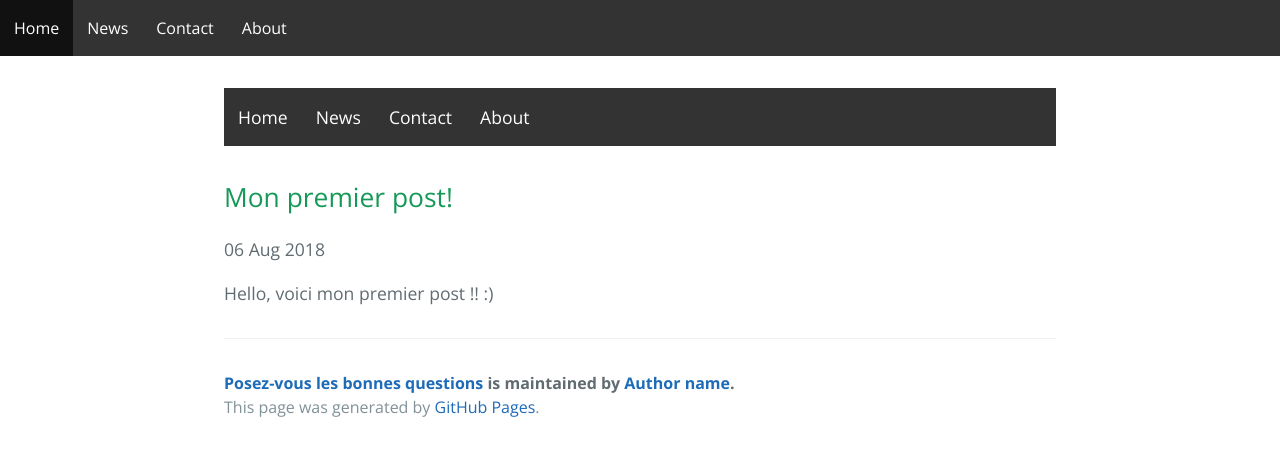
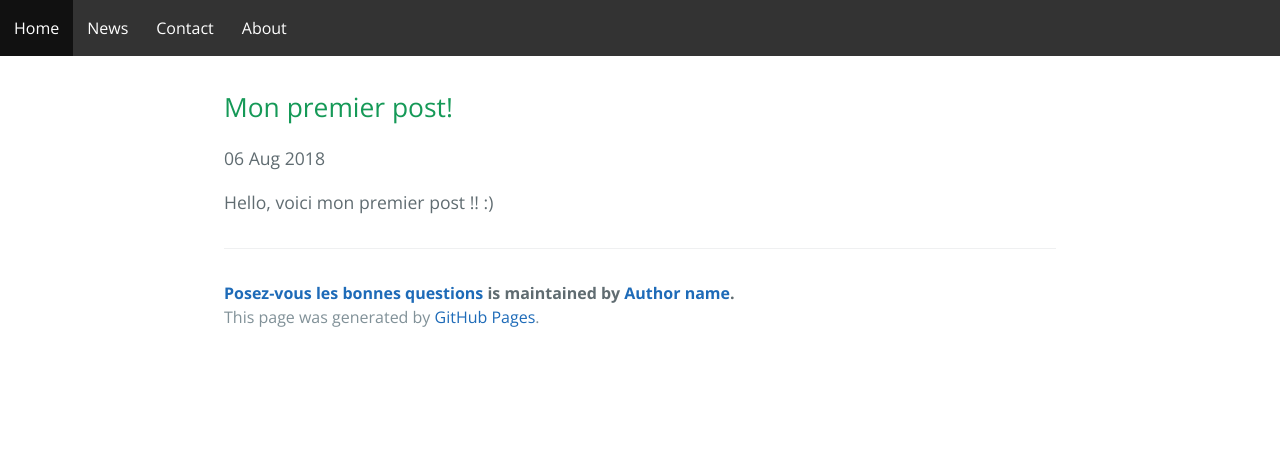
Before and after one commit to dufoura/dufoura.github.io, a Jekyll site: the page built from _posts/2018-08-06-mon-premier-post.markdown, in a window 1280 px wide. Shown: the top 456 px of the page. Built offline with Jekyll 4.4.1, drawn with Linux system fonts in a browser that asks for light colours; part of the change alters nothing that is shown.

```diff
--- a/_layouts/post.html
+++ b/_layouts/post.html
@@ -1,7 +1,6 @@
 ---
 layout: default
 ---
-{% include page-navbar.html %}
 <h2>{{ page.title }}</h2>
 <p class="meta">{{ page.date | date_to_string }}</p>
 
```
